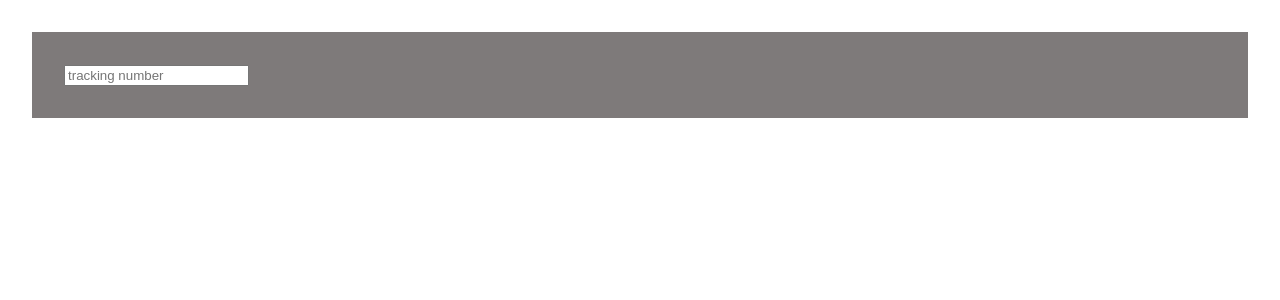
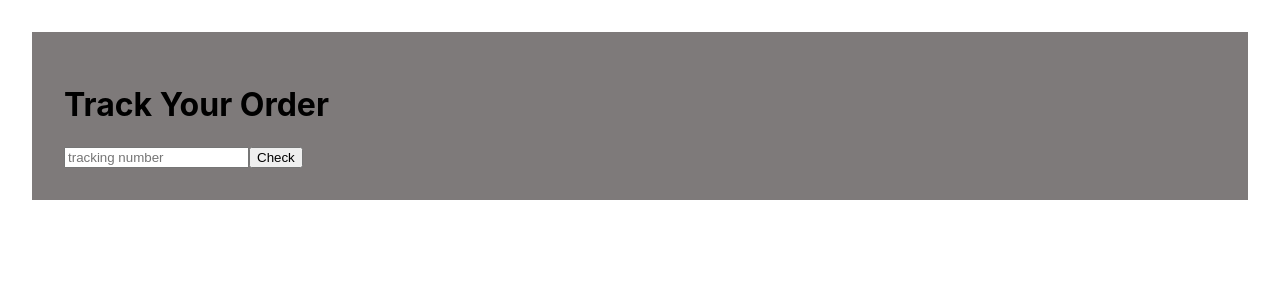
Before and after one commit to Niscolinx/order-tracking, a React (Create React App) app: page / in a window 1280 px wide. Shown: the top 300 px of the page. Built offline with nearby package versions, Linux system fonts and the light colour scheme.

Commit message:
Added the form button

```diff
--- a/src/App.js
+++ b/src/App.js
@@ -3,8 +3,10 @@ import React from 'react';
 function App() {
   return (
     <div className="main">
+      <h1>Track Your Order</h1>
       <form className = 'order-form'>
         <input type='text' placeholder = 'tracking number'></input>
+        <button>Check</button>
       </form>
     </div>
   );
```
